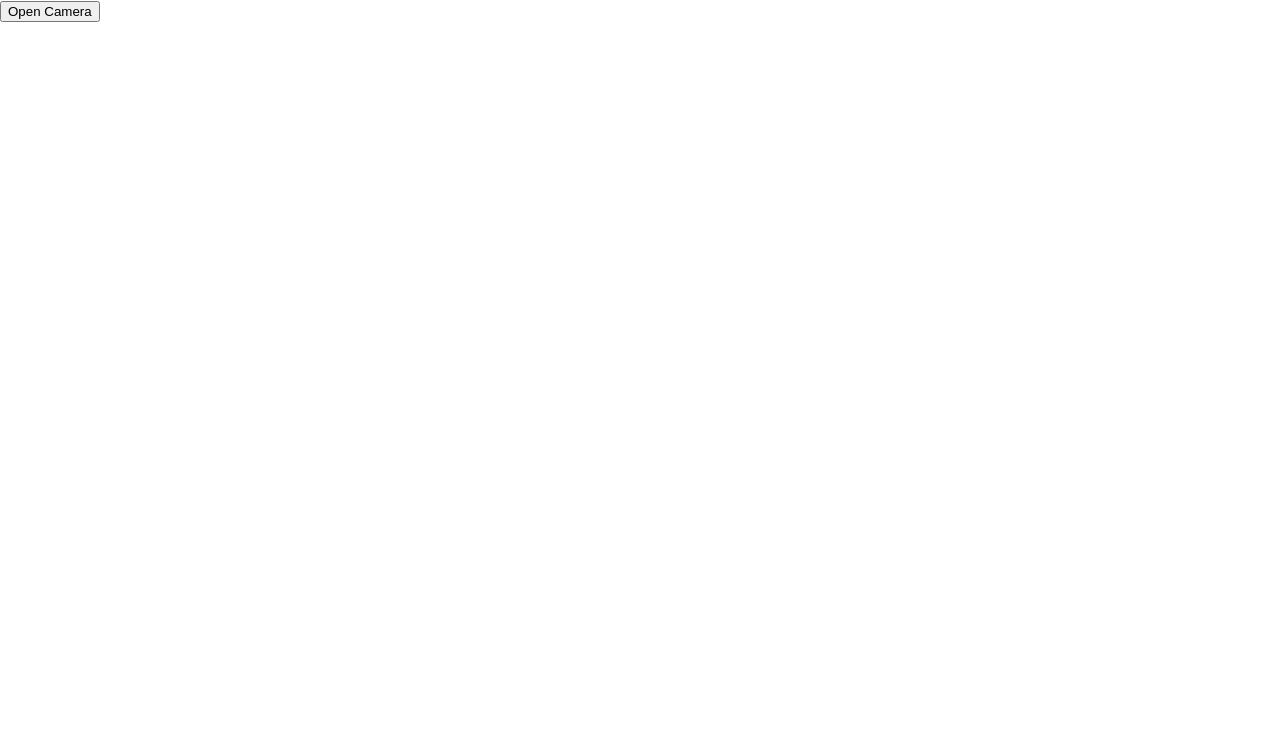
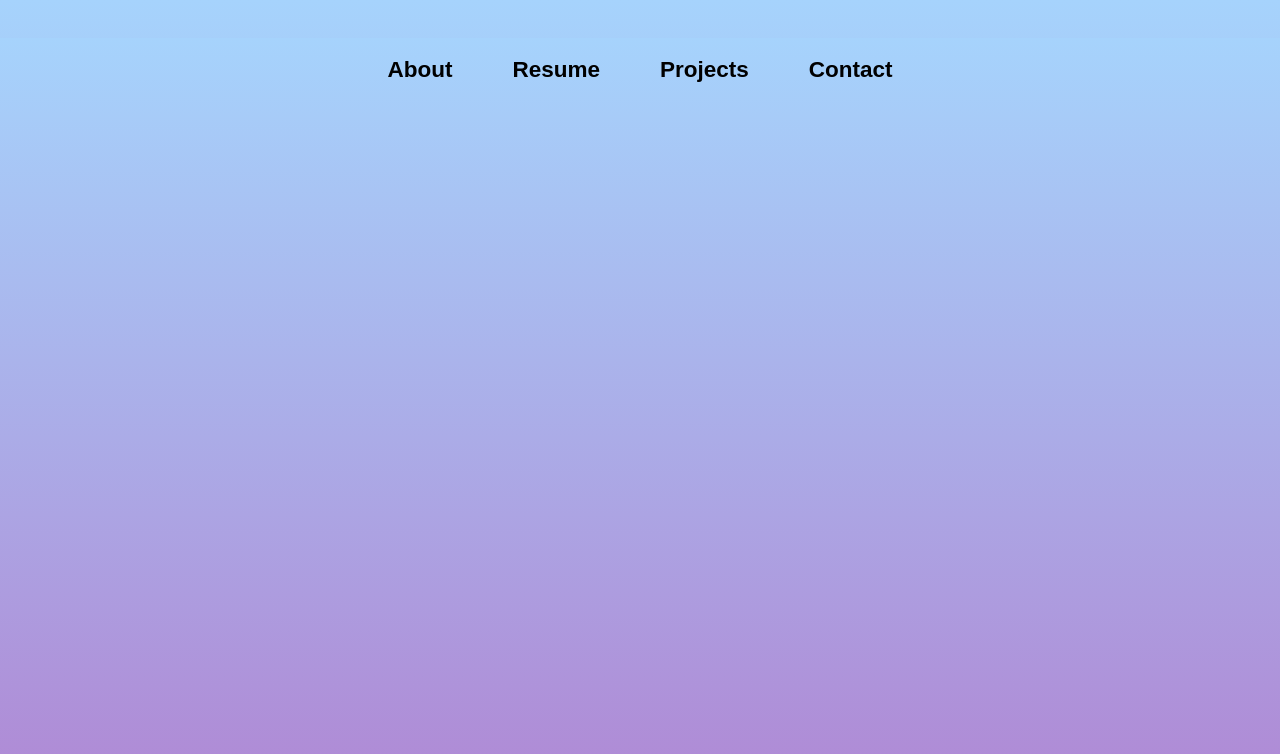
Before and after one commit to viktoriabjorklund/Portfolio, a React (Create React App) app: page / in a window 1280 px wide. Shown: the top 754 px of the page. Built offline with nearby package versions, Linux system fonts and the light colour scheme.

Commit message:
uppstart med färger

```diff
--- a/src/App.css
+++ /dev/null
@@ -1,33 +0,0 @@
-.App {
-  text-align: center;
-}
-
-.App-logo {
-  height: 40vmin;
-  pointer-events: none;
-}
-
-
-.App-header {
-  background-color: #282c34;
-  min-height: 100vh;
-  display: flex;
-  flex-direction: column;
-  align-items: center;
-  justify-content: center;
-  font-size: calc(10px + 2vmin);
-  color: white;
-}
-
-.App-link {
-  color: #61dafb;
-}
-
-@keyframes App-logo-spin {
-  from {
-    transform: rotate(0deg);
-  }
-  to {
-    transform: rotate(360deg);
-  }
-}
--- a/src/App.js
+++ b/src/App.js
@@ -1,13 +1,17 @@
 import React from 'react';
-import CameraButton from './camerabutton'; // Adjust the path if needed
 
 const App = () => {
     return (
-        <div className="App">
-            <header className="App-header">
-                <CameraButton />
+            <header className="info-header">
+                <section id="start">
+                    <h1>
+                        <a href="">About</a>
+                        <a href="">Resume</a>
+                        <a href="">Projects</a>
+                        <a href="">Contact</a>
+                    </h1>
+                </section>
             </header>
-        </div>
     );
 };
 
--- a/src/camerabutton.js
+++ /dev/null
@@ -1,44 +0,0 @@
-import React, { useState } from 'react';
-
-const CameraButton = () => {
-    const [imageSrc, setImageSrc] = useState('');
-
-    const handleFileChange = (event) => {
-        const file = event.target.files[0];
-        if (file) {
-            const reader = new FileReader();
-            reader.onload = (e) => {
-                setImageSrc(e.target.result);
-            };
-            reader.readAsDataURL(file);
-        }
-    };
-
-    return (
-        <div>
-            {/* Hidden file input for camera access */}
-            <input
-                type="file"
-                id="cameraButton"
-                accept="image/*"
-                capture="environment"
-                style={{ display: 'none' }}
-                onChange={handleFileChange}
-            />
-
-            {/* Visible button */}
-            <button onClick={() => document.getElementById('cameraButton').click()}>
-                Open Camera
-            </button>
-
-            {/* Display the captured image */}
-            {imageSrc && (
-                <div>
-                    <img src={imageSrc} alt="Captured" style={{ width: '100%', maxWidth: '600px' }} />
-                </div>
-            )}
-        </div>
-    );
-};
-
-export default CameraButton;
--- a/src/index.css
+++ b/src/index.css
@@ -1,13 +1,25 @@
 body {
   margin: 0;
-  font-family: -apple-system, BlinkMacSystemFont, 'Segoe UI', 'Roboto', 'Oxygen',
-    'Ubuntu', 'Cantarell', 'Fira Sans', 'Droid Sans', 'Helvetica Neue',
-    sans-serif;
-  -webkit-font-smoothing: antialiased;
-  -moz-osx-font-smoothing: grayscale;
+  background: linear-gradient(#A6D3FC, #B084D2); /* Orange to Yellow */
+
 }
 
-code {
-  font-family: source-code-pro, Menlo, Monaco, Consolas, 'Courier New',
-    monospace;
+#start {
+  height: 100vh; /* Full height for the start section */
+  background: linear-gradient(#A6D3FC, #B084D2); /* Orange to Yellow gradient */
+  display: flex;
+  justify-content: center;
 }
+
+.info-header {
+  font-family: 'Archivo Black', sans-serif;
+  margin-top: 3%;
+  font-size: 15px;
+  text-align: center;
+}
+
+a {
+  color: inherit;
+  text-decoration: none;
+  margin: 30px;
+}
```
